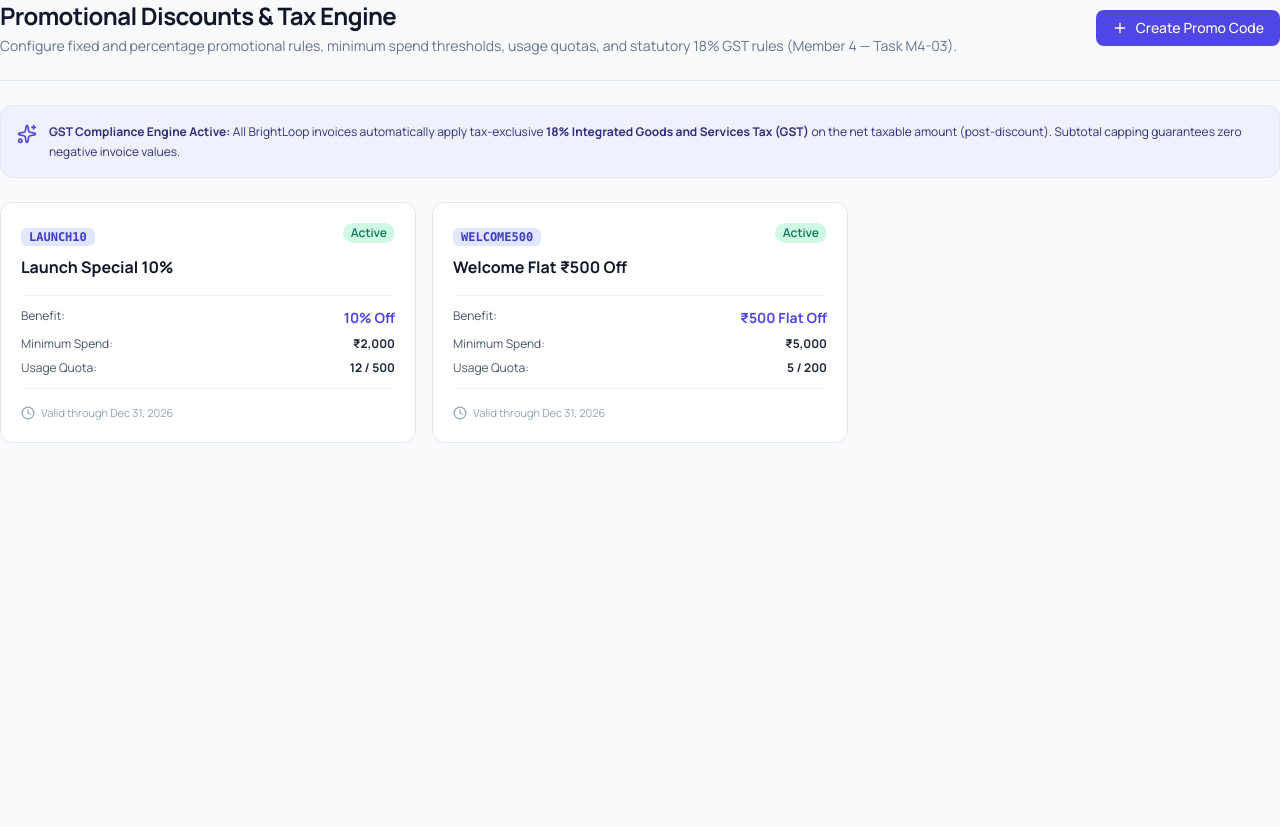
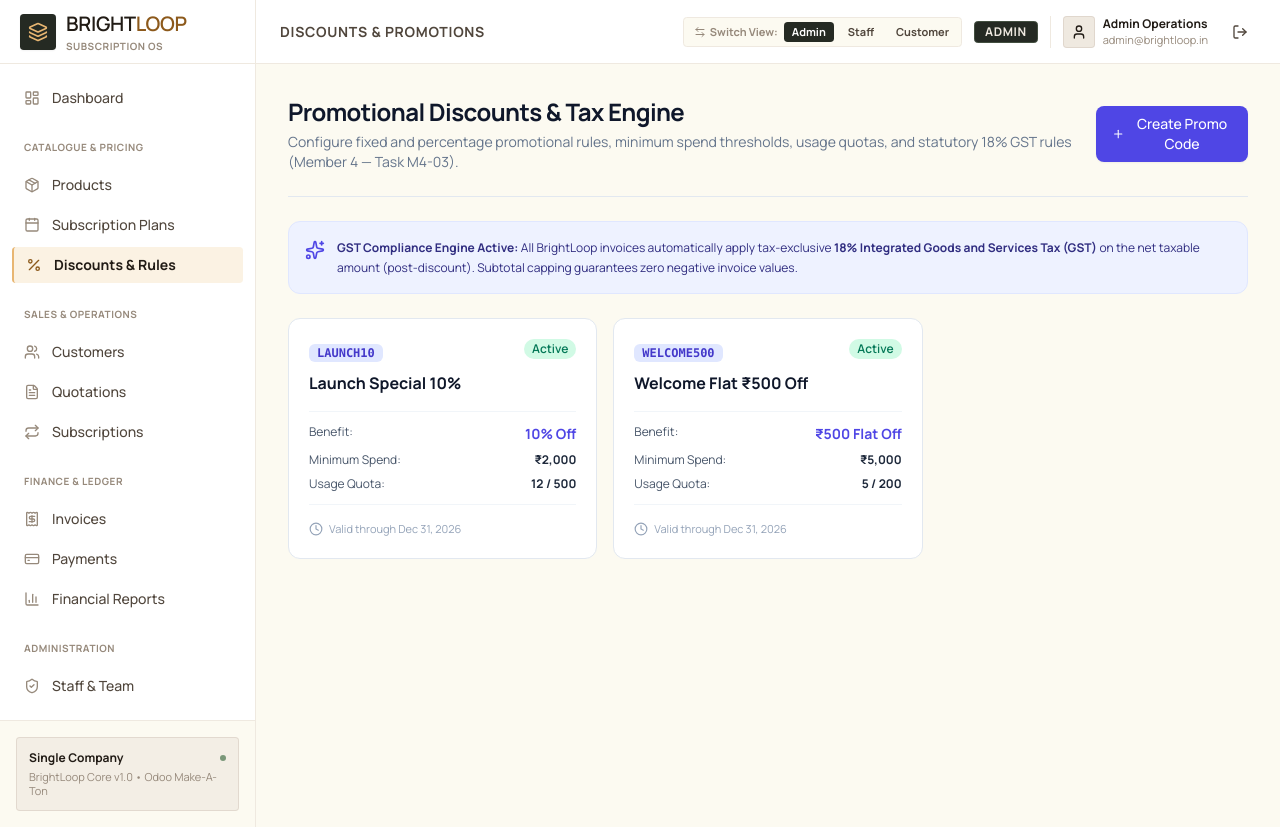
Before and after one commit to nahas2003/subscription-management-system, a Next.js app: page /discounts in a window 1280 px wide. Before the commit the page ends 800 px from the top, so only its background shows below. Built offline with nearby package versions, Linux system fonts and the light colour scheme.

Commit message:
feat(ui): unify all application routes with AppShell and PageHeader for complete design consistency

```diff
--- a/src/app/discounts/page.tsx
+++ b/src/app/discounts/page.tsx
@@ -1,3 +1,4 @@
+import { AppShell } from '@/components/layout/AppShell';
 'use client';
 
 import React, { useState, useEffect } from 'react';
@@ -88,7 +89,8 @@ export default function DiscountsPage() {
   };
 
   return (
-    <div className="space-y-6">
+    <AppShell role="admin" currentPath="/discounts" user={{ name: 'Admin Operations', email: 'admin@brightloop.in', role: 'admin' }} title="Discounts & Promotions">
+      <div className="space-y-6">
       <PageHeader
         title="Promotional Discounts & Tax Engine"
         description="Configure fixed and percentage promotional rules, minimum spend thresholds, usage quotas, and statutory 18% GST rules (Member 4 — Task M4-03)."
@@ -306,5 +308,6 @@ export default function DiscountsPage() {
         </div>
       )}
     </div>
+    </AppShell>
   );
 }
--- a/src/app/invoices/page.tsx
+++ b/src/app/invoices/page.tsx
@@ -1,3 +1,4 @@
+import { AppShell } from '@/components/layout/AppShell';
 'use client';
 
 import React, { useState, useEffect } from 'react';
@@ -179,7 +180,8 @@ export default function InvoicesPage() {
   );
 
   return (
-    <div className="space-y-6">
+    <AppShell role="admin" currentPath="/invoices" user={{ name: 'Admin Operations', email: 'admin@brightloop.in', role: 'admin' }} title="Invoices & Billing">
+      <div className="space-y-6">
       <PageHeader
         title="Invoices & Billing"
         description="Invoice lifecycle management (Draft → Confirmed → Paid), 18% GST tax calculation, payment settlement, and automated recurring billing runs (Member 4 — Task M4-01 & M4-02)."
@@ -327,5 +329,6 @@ export default function InvoicesPage() {
         </div>
       )}
     </div>
+    </AppShell>
   );
 }
--- a/src/app/payments/page.tsx
+++ b/src/app/payments/page.tsx
@@ -1,3 +1,4 @@
+import { AppShell } from '@/components/layout/AppShell';
 'use client';
 
 import React, { useState, useEffect } from 'react';
@@ -94,7 +95,8 @@ export default function PaymentsPage() {
     .reduce((sum, p) => sum + p.amount, 0);
 
   return (
-    <div className="space-y-6">
+    <AppShell role="admin" currentPath="/payments" user={{ name: 'Admin Operations', email: 'admin@brightloop.in', role: 'admin' }} title="Payments & Ledger">
+      <div className="space-y-6">
       <PageHeader
         title="Payment Recording & Ledger"
         description="Manual payment recording, transaction reconciliation, payment allocations, and real-time outstanding balance settlement (Member 4 — Task M4-04)."
@@ -233,5 +235,6 @@ export default function PaymentsPage() {
       {/* Payments Table */}
       <PaymentsTable payments={payments} isLoading={isLoading} />
     </div>
+    </AppShell>
   );
 }
--- a/src/app/reports/page.tsx
+++ b/src/app/reports/page.tsx
@@ -1,3 +1,4 @@
+import { AppShell } from '@/components/layout/AppShell';
 'use client';
 
 import React, { useState, useEffect } from 'react';
@@ -82,7 +83,8 @@ export default function ReportsPage() {
   };
 
   return (
-    <div className="space-y-6">
+    <AppShell role="admin" currentPath="/reports" user={{ name: 'Admin Operations', email: 'admin@brightloop.in', role: 'admin' }} title="Finance Reports">
+      <div className="space-y-6">
       <PageHeader
         title="Financial Reports & Analytics"
         description="Cash collections vs. invoiced billing reconciliation, outstanding debt tracking, and automated billing runs (Member 4 — Task M4-05)."
@@ -132,5 +134,6 @@ export default function ReportsPage() {
         onFilterChange={loadData}
       />
     </div>
+    </AppShell>
   );
 }
```
